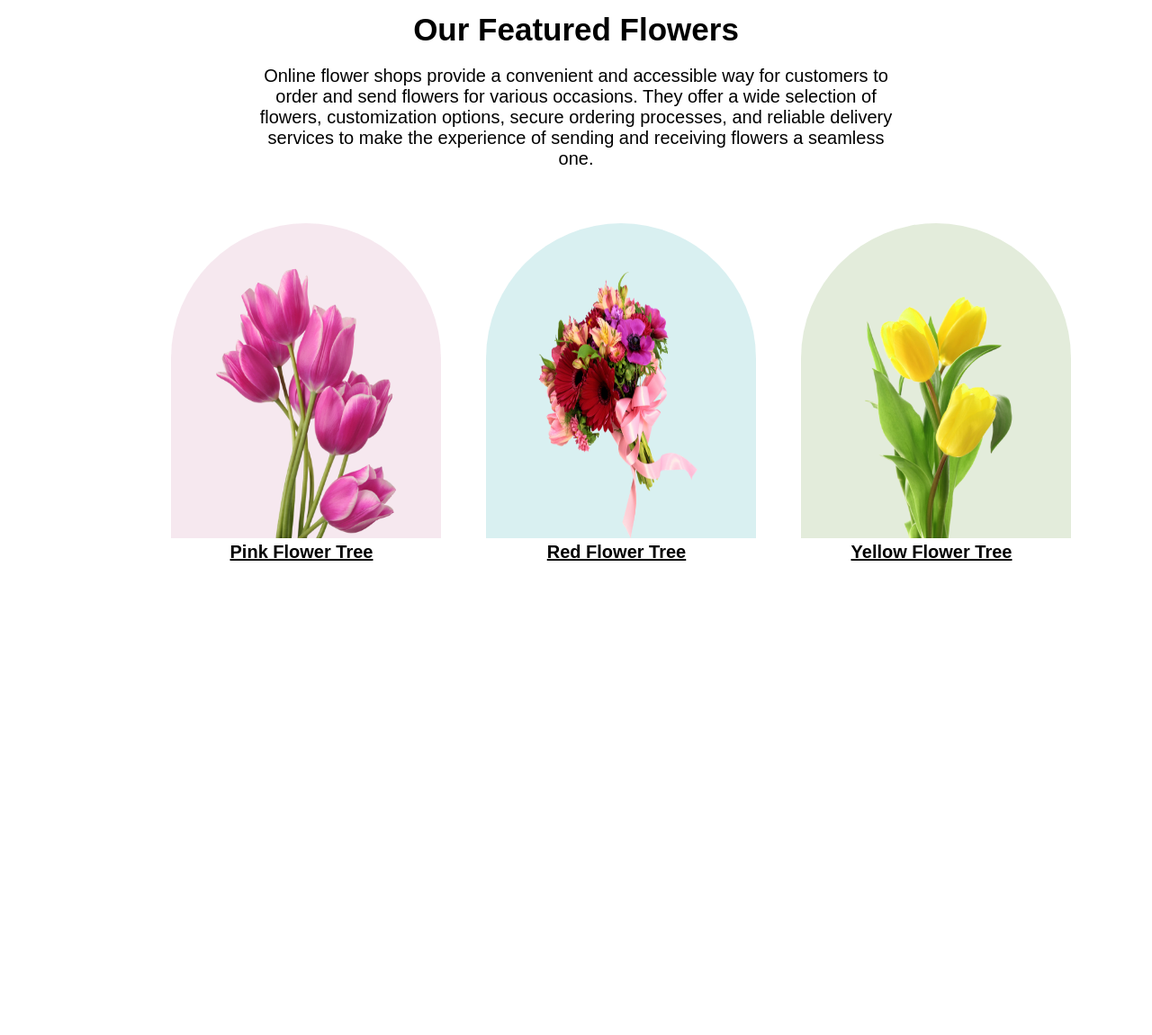
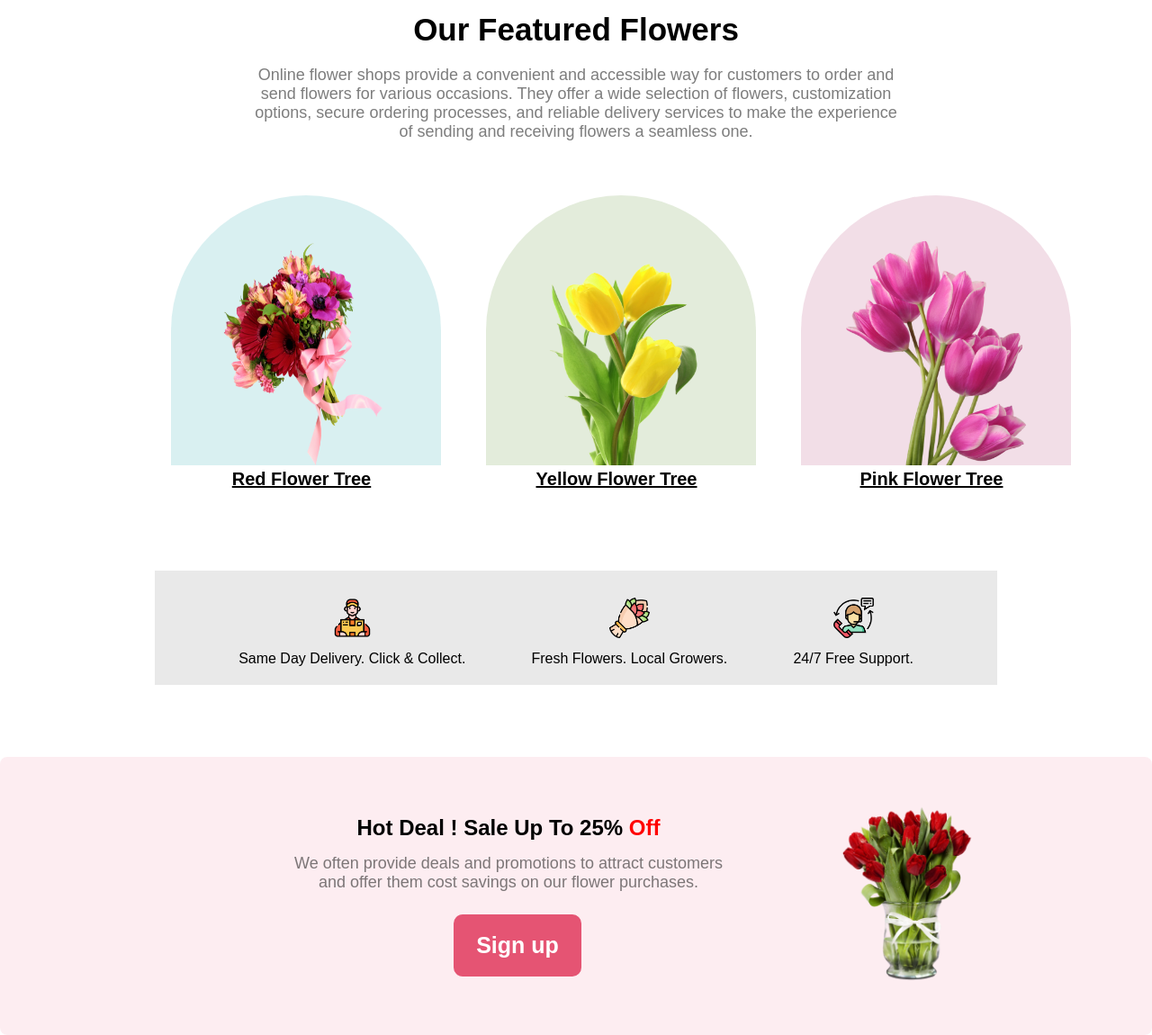
Before and after one commit to Towhid02/assignment-one-by-fahim, a plain HTML site: page index.html in a window 1280 px wide. Shown: the part 721-1871 px from the top of the page at 90% size. Before the commit the page ends 1436 px from the top, so only its background shows below. Drawn offline with Linux system fonts and the light colour scheme.

```diff
--- a/index.html
+++ b/index.html
@@ -2,7 +2,7 @@
 <html lang="en">
 <head>
     <meta charset="UTF-8">
-    <meta name="viewport" content="width=device-width, initial-scale=1.0">
+    <meta name="viewport" content="width=device-width, initial-scale=5.0">
     <link rel="stylesheet" href="style.css">
     <title>Flower House</title>
 </head>
@@ -12,7 +12,7 @@
             <div class="header-info">
                 <h1 class="header-title">Let's make <br> beautiful flowers a <br>part of your life.</h1>
                 <p class="header-discription">A flower shop, also known as a florist or floral boutique, is a retail establishment that specializes in selling fresh flowers, floral arrangements, and other floral products. These shops are often visited by individuals looking to purchase flowers for various occasions such as weddings, anniversaries, birthdays, funerals, or simply to brighten up their homes.</p>
-                <button class="header-button">Shop Now</button>
+                <button class="btn-button">Shop Now</button>
             </div>
             <div class="header-photo">
                 <img class="header-img" src="asset/pngwing 10.png" alt="">
@@ -24,10 +24,7 @@
             <h2 class="feature-title" >Our Featured Flowers</h2>
             <p class="feature-para">Online flower shops provide a convenient and accessible way for customers to order and send flowers for various occasions. They offer a wide selection of flowers, customization options, secure ordering processes, and reliable delivery services to make the experience of sending and receiving flowers a seamless one.</p>
         <div class="flower-trees">
-            <div class="flower-tree">
-                <img class="tree1" src="asset/pngwing 6.png" alt="">
-                <p class="tree-para">Pink Flower Tree</p>
-            </div>
+
             <div class="flower-tree">
                 <img class="tree2" src="asset/pngwing 5.png" alt="">
                 <p class="tree-para">Red Flower Tree</p>
@@ -36,7 +33,39 @@
                 <img class="tree3" src="asset/pngwing 7.png" alt="">
                 <p class="tree-para">Yellow Flower Tree</p>
             </div>
+            <div class="flower-tree">
+                <img class="tree1" src="asset/pngwing 6.png" alt="">
+                <p class="tree-para">Pink Flower Tree</p>
+            </div>
         </div>
+        </div>
+    </section>
+    <section>
+        <div class="deliveries">
+            <div class="delivery">
+                <img class="icon" src="asset/Group 57.png" alt="">
+                <p>Same Day Delivery. Click & Collect.</p>
+            </div>
+            <div class="delivery">
+                <img class="icon" src="asset/Group 58.png" alt="">
+                <p>Fresh Flowers. Local Growers.</p>
+            </div>
+            <div class="delivery">
+                <img class="icon" src="asset/Group 59.png" alt="">
+                <p>24/7 Free Support.</p>
+            </div>
+        </div>
+    </section>
+    <section>
+        <div class="deals">
+            <div class="deal-info">
+                <h2 class="deal-title">Hot Deal ! Sale Up To 25% <span style="color: red;">Off</span></h2>
+                <p class="deal-para"> We often provide deals and promotions to attract customers <br> and offer them cost savings on our flower purchases. </p>
+                <button class="btn-button"> Sign up</button>
+            </div>
+            <div class="deal-img">
+                <img width="150px" src="asset/pngwing 8.png" alt="">
+            </div>
         </div>
     </section>
 </body>
--- a/style.css
+++ b/style.css
@@ -1,6 +1,6 @@
 *{
-    margin: 0;
-    padding: 0;
+    margin: 0px;
+    padding: 0px;
     font-family: Arial, Helvetica, sans-serif;
 }
 .header{
@@ -33,8 +33,9 @@
     padding: 20px;
     padding-bottom: 20px;
     text-align: justify;
+    color:rgba(39, 39, 39, 0.60);
 }
-.header-button{
+.btn-button{
     font-size: 25px;
     font-weight: 700;
     padding: 20px 25px;
@@ -67,14 +68,17 @@
     margin: 20px;
 }
 .feature-title{
+    width: 90%;
+    margin: auto;
     font-size: 35px;
     padding: 10px;
 }
 .feature-para{
-    font-size: 20px;
+    font-size: 18px;
     padding: 10px;
     width: 60%;
     margin: auto;
+    color:rgba(39, 39, 39, 0.60);
 }
 .flower-trees{
     width: 80%;
@@ -95,11 +99,11 @@
 
 }
 .tree1{
-    background-color: rgba(167, 33, 98, 0.1);
+    background-color: rgba(167, 33, 98, 0.15);
     border-radius:  300px 300px 0px 0px;
     width: 200px;
     padding: 50px 50px 0px 50px;
-    height: 300px;
+    height: 250px;
     margin-left: 10px;
 
 }
@@ -108,7 +112,7 @@
     border-radius:  300px 300px 0px 0px;
     width: 200px;
     padding: 50px 50px 0px 50px;
-    height: 300px;
+    height: 250px;
     margin-left: 10px;
 }
 .tree3{
@@ -116,11 +120,51 @@
     border-radius:  300px 300px 0px 0px;
     width: 200px;
     padding: 50px 50px 0px 50px;
-    height: 300px;
+    height: 250px;
     margin-left: 10px;
 }
 .tree-para{
     font-size: 20px;
     font-weight: bold;
     text-decoration: underline;
+
 }
+
+.deliveries{
+    background-color:rgba(39, 39, 39, 0.10);
+    width: 70%;
+    margin: auto;
+    /* margin-left: 10%;
+    margin-right: 10%; */
+    display: flex;
+    align-items: center;
+    text-align: center;
+    justify-content: space-evenly;
+    padding: 20px;
+    margin-bottom: 10px;
+}
+.icon{
+    width: 45px;
+    padding: 10px;
+}
+
+.deals{
+    background-color:rgba(229, 84, 115, 0.10);
+    display: flex;
+    text-align: center;
+    align-items: center;
+    justify-content: center;
+    padding: 50px;
+    margin-top: 80px;
+    border-radius: 8px;
+}
+.deal-info{
+    width: 60%;
+    text-align: center;
+    padding: 15px;
+}
+.deal-para{
+    font-size: 18px;
+    color:rgba(39, 39, 39, 0.60);
+    padding: 15px;
+}
```
